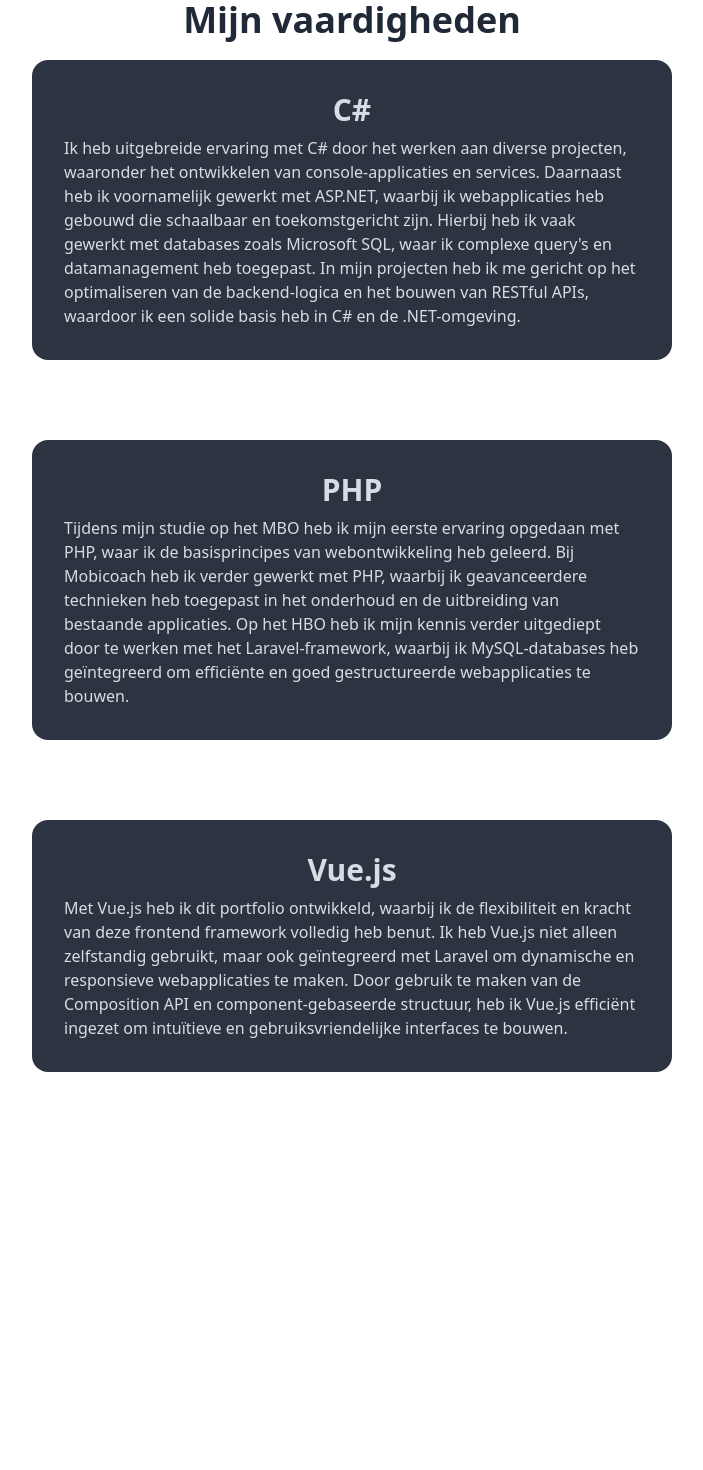
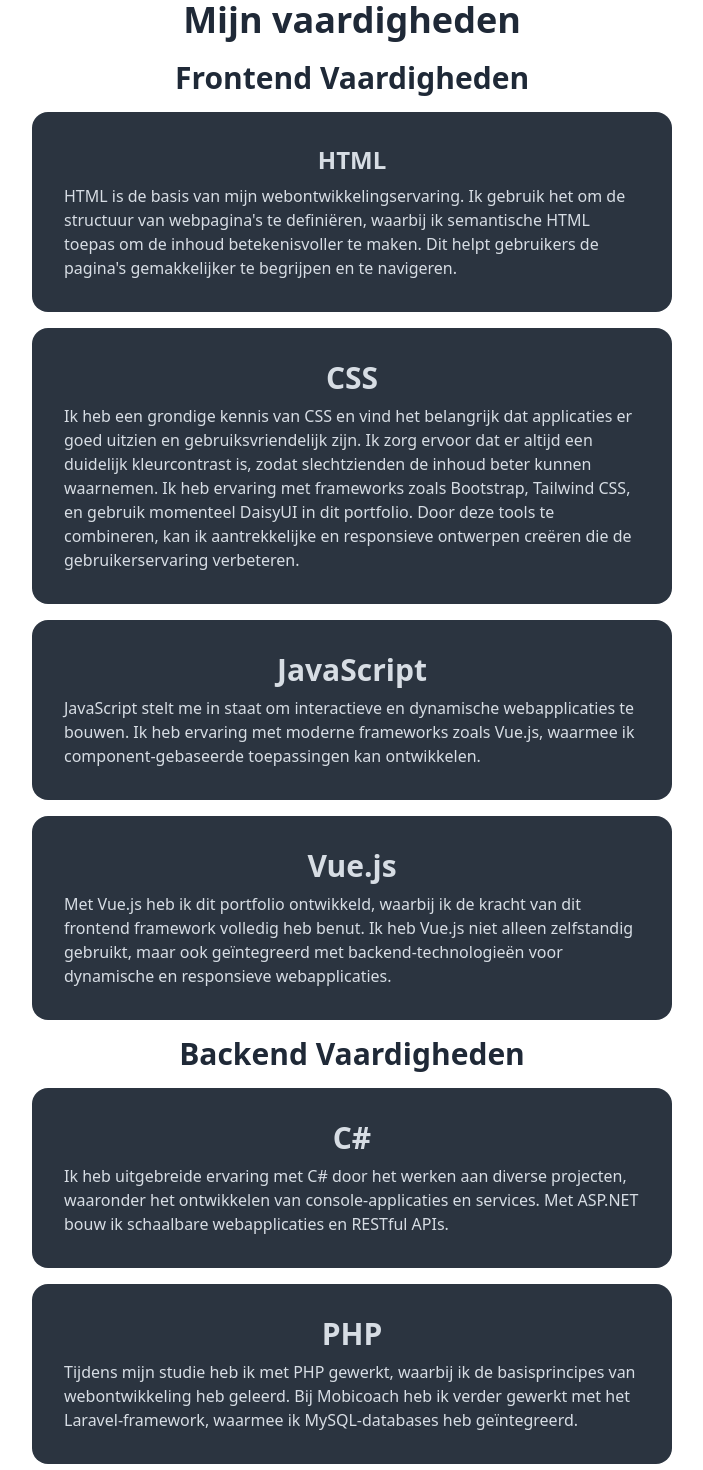
Before and after one commit to Luuk0510/luuk0510.github.io, a Vue app: page /skills in a window 1280 px wide. Shown: the part 80-1550 px from the top of the page, without its empty margins (288-991 px from the left). Before the commit the page ends 1152 px from the top, so only its background shows below. Built offline with nearby package versions, Linux system fonts and the light colour scheme.

Commit message:
add: text skills

```diff
--- a/src/components/Navbar.vue
+++ b/src/components/Navbar.vue
@@ -23,9 +23,9 @@ onMounted(() => {
 </script>
 
 <template>
-    <div class="fixed top-0 w-full navbar bg-base-100 max-min-xl z-10">
+    <header class="fixed top-0 w-full navbar bg-base-100 max-min-xl z-10">
         <!-- Navbar Start -->
-        <div class="navbar-start">
+        <nav class="navbar-start">
             <div class="dropdown">
                 <div tabindex="0" role="button" class="btn btn-ghost lg:hidden">
                     <svg xmlns="http://www.w3.org/2000/svg" class="h-5 w-5" fill="none" viewBox="0 0 24 24"
@@ -43,10 +43,10 @@ onMounted(() => {
                     <li><router-link to="/contact" class="text-xl">Contact</router-link></li>
                 </ul>
             </div>
-        </div>
+        </nav>
 
         <!-- Navbar Center -->
-        <div class="navbar-center hidden lg:flex">
+        <nav class="navbar-center hidden lg:flex">
             <ul class="menu menu-horizontal px-1">
                 <li>
                     <router-link to="/" class="btn btn-ghost text-xl" :class="{ 'btn-active': $route.path === '/' }">
@@ -78,8 +78,7 @@ onMounted(() => {
                     </router-link>
                 </li>
             </ul>
-
-        </div>
+        </nav>
 
         <!-- Navbar End -->
         <div class="navbar-end">
@@ -125,7 +124,7 @@ onMounted(() => {
                 </ul>
             </div>
         </div>
-    </div>
+    </header>
 </template>
 
 <style scoped></style>
--- a/src/views/Skills.vue
+++ b/src/views/Skills.vue
@@ -4,36 +4,64 @@
 <template>
     <div class="absolute lg:inset-0 justify-center items-center">
         <section class="flex flex-col justify-center items-center lg:my-20 mb-20">
-            <h1 class="text-4xl font-black mb-5">
-                Mijn vaardigheden
-            </h1>
-            <div class="card bg-neutral text-neutral-content lg:w-3/6">
+            <h1 class="text-4xl font-black mb-5">Mijn vaardigheden</h1>
+
+            <h2 class="text-3xl font-bold mb-4">Frontend Vaardigheden</h2>
+            <div class="card bg-neutral text-neutral-content lg:w-3/6 mb-4">
+                <div class="card-body items-center">
+                    <h1 class="card-title text-2xl font-black">HTML</h1>
+                    <p>
+                        HTML is de basis van mijn webontwikkelingservaring. Ik gebruik het om de structuur van webpagina's te definiëren, waarbij ik semantische HTML toepas om de inhoud betekenisvoller te maken. Dit helpt gebruikers de pagina's gemakkelijker te begrijpen en te navigeren.
+                    </p>
+                </div>
+            </div>
+            <div class="card bg-neutral text-neutral-content lg:w-3/6 mb-4">
+                <div class="card-body items-center">
+                    <h1 class="card-title text-3xl font-bold">CSS</h1>
+                    <p>
+                        Ik heb een grondige kennis van CSS en vind het belangrijk dat applicaties er goed uitzien en gebruiksvriendelijk zijn. Ik zorg ervoor dat er altijd een duidelijk kleurcontrast is, zodat slechtzienden de inhoud beter kunnen waarnemen. Ik heb ervaring met frameworks zoals Bootstrap, Tailwind CSS, en gebruik momenteel DaisyUI in dit portfolio. Door deze tools te combineren, kan ik aantrekkelijke en responsieve ontwerpen creëren die de gebruikerservaring verbeteren.
+                    </p>
+                </div>
+            </div>
+            <div class="card bg-neutral text-neutral-content lg:w-3/6 mb-4">
+                <div class="card-body items-center">
+                    <h1 class="card-title text-3xl font-bold">JavaScript</h1>
+                    <p>
+                        JavaScript stelt me in staat om interactieve en dynamische webapplicaties te bouwen. Ik heb ervaring met moderne frameworks zoals Vue.js, waarmee ik component-gebaseerde toepassingen kan ontwikkelen.
+                    </p>
+                </div>
+            </div>
+            <div class="card bg-neutral text-neutral-content lg:w-3/6 mb-4">
+                <div class="card-body items-center">
+                    <h1 class="card-title text-3xl font-bold">Vue.js</h1>
+                    <p>
+                        Met Vue.js heb ik dit portfolio ontwikkeld, waarbij ik de kracht van dit frontend framework volledig heb benut. Ik heb Vue.js niet alleen zelfstandig gebruikt, maar ook geïntegreerd met backend-technologieën voor dynamische en responsieve webapplicaties.
+                    </p>
+                </div>
+            </div>
+
+            <h2 class="text-3xl font-bold mb-4">Backend Vaardigheden</h2>
+            <div class="card bg-neutral text-neutral-content lg:w-3/6 mb-4">
                 <div class="card-body items-center">
                     <h1 class="card-title text-3xl font-bold">C#</h1>
                     <p>
-                        Ik heb uitgebreide ervaring met C# door het werken aan diverse projecten, waaronder het ontwikkelen van console-applicaties en services. Daarnaast heb ik voornamelijk gewerkt met ASP.NET, waarbij ik webapplicaties heb gebouwd die schaalbaar en toekomstgericht zijn. Hierbij heb ik vaak gewerkt met databases zoals Microsoft SQL, waar ik complexe query's en datamanagement heb toegepast. In mijn projecten heb ik me gericht op het optimaliseren van de backend-logica en het bouwen van RESTful APIs, waardoor ik een solide basis heb in C# en de .NET-omgeving.
+                        Ik heb uitgebreide ervaring met C# door het werken aan diverse projecten, waaronder het ontwikkelen van console-applicaties en services. Met ASP.NET bouw ik schaalbare webapplicaties en RESTful APIs.
                     </p>
                 </div>
             </div>
-        </section>
-
-        <section class="flex flex-col justify-center items-center lg:my-20 mb-20">
-            <div class="card bg-neutral text-neutral-content lg:w-3/6">
+            <div class="card bg-neutral text-neutral-content lg:w-3/6 mb-4">
                 <div class="card-body items-center">
                     <h1 class="card-title text-3xl font-bold">PHP</h1>
                     <p>
-                        Tijdens mijn studie op het MBO heb ik mijn eerste ervaring opgedaan met PHP, waar ik de basisprincipes van webontwikkeling heb geleerd. Bij Mobicoach heb ik verder gewerkt met PHP, waarbij ik geavanceerdere technieken heb toegepast in het onderhoud en de uitbreiding van bestaande applicaties. Op het HBO heb ik mijn kennis verder uitgediept door te werken met het Laravel-framework, waarbij ik MySQL-databases heb geïntegreerd om efficiënte en goed gestructureerde webapplicaties te bouwen.
+                        Tijdens mijn studie heb ik met PHP gewerkt, waarbij ik de basisprincipes van webontwikkeling heb geleerd. Bij Mobicoach heb ik verder gewerkt met het Laravel-framework, waarmee ik MySQL-databases heb geïntegreerd.
                     </p>
                 </div>
             </div>
-        </section>
-
-        <section class="flex flex-col justify-center items-center lg:my-20 mb-20">
-            <div class="card bg-neutral text-neutral-content lg:w-3/6">
+            <div class="card bg-neutral text-neutral-content lg:w-3/6 mb-4">
                 <div class="card-body items-center">
-                    <h1 class="card-title text-3xl font-bold">Vue.js</h1>
+                    <h1 class="card-title text-3xl font-bold">Python</h1>
                     <p>
-                        Met Vue.js heb ik dit portfolio ontwikkeld, waarbij ik de flexibiliteit en kracht van deze frontend framework volledig heb benut. Ik heb Vue.js niet alleen zelfstandig gebruikt, maar ook geïntegreerd met Laravel om dynamische en responsieve webapplicaties te maken. Door gebruik te maken van de Composition API en component-gebaseerde structuur, heb ik Vue.js efficiënt ingezet om intuïtieve en gebruiksvriendelijke interfaces te bouwen.
+                        Mijn ervaring met Python omvat het bouwen van scripts en applicaties voor diverse doeleinden. Deze taal helpt me om efficiënt en effectief te programmeren, vooral in data-analyse en automatisering.
                     </p>
                 </div>
             </div>
@@ -41,5 +69,6 @@
     </div>
 </template>
 
+
 <style scoped>
 </style>
--- a/src/views/avans/Avans.vue
+++ b/src/views/avans/Avans.vue
@@ -7,19 +7,13 @@ const projects = ref([
     {
         title: 'Space project',
         badges: ['HTML', 'CSS'],
-        description: 'In project moesten we een website gaan maken met alleen maar HTML en CSS, geen javascript, frameworks en libraries. Kennis over HTML en CSS.',
-        link: 'https://github.com/Luuk0510/space-project'
-    },
-    {
-        title: 'Ninja manager',
-        badges: ['C#', 'Bootstrap'],
-        description: 'Dit is een beschrijving van het Project.',
+        description: 'In project moesten we een website gaan maken met alleen maar HTML en CSS, geen javascript, frameworks en libraries zodat we goed HTML en CSS goed kennen. Kennis over HTML en CSS.',
         link: 'https://github.com/Luuk0510/space-project'
     },
     {
         title: 'Beestje op je feestje',
         badges: ['C#', 'Bootstrap'],
-        description: 'Dit is een beschrijving van het Project.',
+        description: 'Voor de eindopdracht van het vak PROG6 heb ik samen met een medestudent een webapplicatie ontwikkeld genaamd "Beestje op je Feestje". Deze applicatie is ontworpen voor een boerderij die beestjes verhuurt voor feesten. Met de applicatie kunnen gebruikers eenvoudig beestjes reserveren voor hun evenementen.',
         link: 'https://github.com/Luuk0510/beestje-op-je-feestje'
     },
     {
@@ -93,25 +87,30 @@ const projects = ref([
             <h2 class="text-3xl font-black text-center mb-10">Projecten</h2>
 
             <div class="grid grid-cols-1 sm:grid-cols-2 lg:grid-cols-3 gap-10 lg:w-5/6 w-full">
-                <div v-for="(project, index) in projects" :key="index" v-motion
+                <div
+                    v-for="(project, index) in projects"
+                    :key="index"
+                    v-motion
                     :initial="{ opacity: 0, x: (Math.floor(index / 3) % 2 === 0) ? -200 : 200 }"
-                    :enter="{ opacity: 1, x: 0 }" :delay="1000 + (index * 200)" :duration="500"
-                    class="card bg-base-200 shadow-xl mb-6">
+                    :enter="{ opacity: 1, x: 0 }"
+                    :delay="1000 + (index * 200)"
+                    :duration="500"
+                    class="card bg-base-200 shadow-xl mb-6 relative"
+                >
                     <div class="card-body">
-                        <div class="relative">
-                            <h3 class="text-2xl font-bold text-center">{{ project.title }}</h3>
-                            <a v-if="project.link" :href="project.link" target="_blank" class="absolute right-0 top-0">
-                                <IconGitHub size="40px" />
-                            </a>
-                        </div>
-                        <div v-if="project.badges" class="flex justify-center items gap-x-2 mb-1">
-                            <div v-for="(badge, i) in project.badges" :key="i"
-                                class="badge badge-accent badge-outline badge-lg font-bold">
+                        <h3 class="text-2xl font-bold text-center px-10">{{ project.title }}</h3>
+                        <a v-if="project.link" :href="project.link" target="_blank" class="absolute mt-4 right-4 top-4">
+                            <IconGitHub size="40px" />
+                        </a>
+                        <div v-if="project.badges" class="flex flex-wrap justify-center items-center gap-2 mb-2">
+                            <div v-for="(badge, i) in project.badges" :key="i" class="badge badge-accent badge-outline badge-lg font-bold">
                                 {{ badge }}
                             </div>
                         </div>
                         <p class="text-start">{{ project.description }}</p>
-                        <router-link to="/" class="btn btn-primary text-base">Meer info</router-link>
+                        <div class="flex justify-center mb-4">
+                            <router-link to="/" class="btn btn-primary text-base">Meer info</router-link>
+                        </div>
                     </div>
                 </div>
             </div>
```
Also changed, not shown: src/views/Home.vue (+33 -67 lines).
